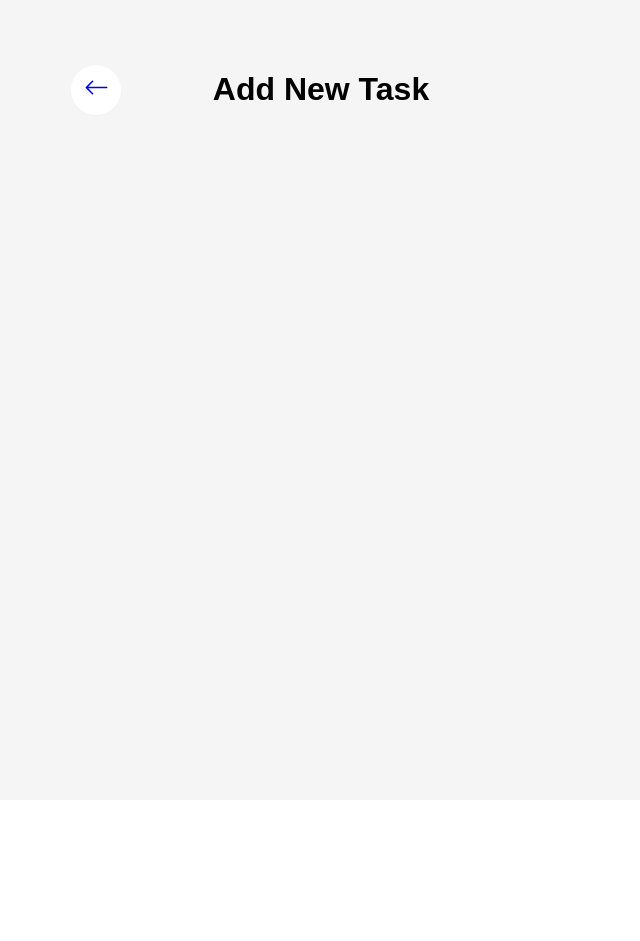
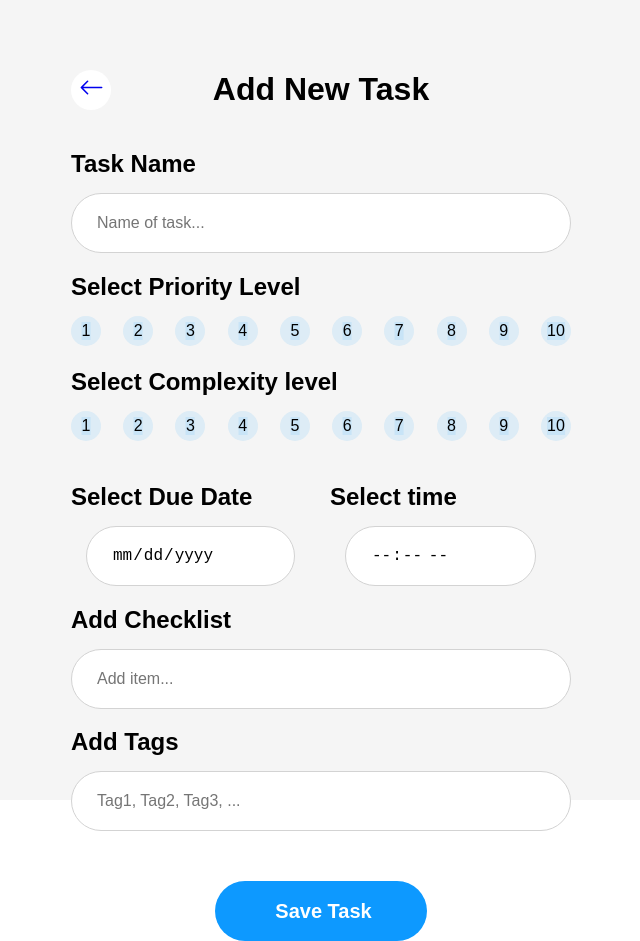
Before and after one commit to Maks6831/todo-app, a React (Create React App) app: page /addtask in a window 1280 px wide. Shown: the whole page, without its empty margins (319-959 px from the left). Before the commit the page ends 800 px from the top, so only its background shows below. Built offline with nearby package versions, Linux system fonts and the light colour scheme.

Commit message:
finished styling of add task

```diff
--- a/src/App.css
+++ b/src/App.css
@@ -2,4 +2,5 @@
   text-align: center;
   background-color: rgb(245, 245, 245);
   font-family: sans-serif;
+  box-sizing: border-box;
 }
--- /dev/null
+++ b/src/components/Numlabel.js
@@ -0,0 +1,13 @@
+import React from 'react';
+import '../styles/Numlabel.css';
+
+export const Numlabel = ({number, name}) => {
+  return (
+    <div className='num-label'>
+      <input className='number-input' name={name} type='radio' value={number}/>
+      <div className='number-div'>
+        <div className='number-h4'>{number}</div>
+      </div>
+    </div>
+  )
+}
--- a/src/pages/AddTask.js
+++ b/src/pages/AddTask.js
@@ -2,9 +2,12 @@ import React from 'react'
 import { Link } from 'react-router-dom'
 import '../styles/AddTask.css';
 import { BsArrowLeft } from 'react-icons/bs';
+import { Numlabel } from '../components/Numlabel'
 
 
 export const AddTask = () => {
+  const numbers = [1,2,3,4,5,6,7,8,9,10];
+
   return (
     <div className='addTask-container'>
       <div className='task-inside'>
@@ -17,13 +20,75 @@ export const AddTask = () => {
           <h1>Add New Task</h1>
         </div>
         <div className='task-container'>
-          <div className='t-taskname'></div>
-          <div className='t-priority'></div>
-          <div className='t-complexity'></div>
-          <div className='t-time'></div>
-          <div className='t-checklist'></div>
-          <div className='t-tags'></div>
-          <div className='t-save-button'></div>
+          <div className='t-taskname'>
+            <h2 className='task-title'>Task Name</h2>
+            <label className='name-label'>
+              <input className='name-input' placeholder='Name of task...' type='text'></input>
+            </label>
+          </div>
+          <div className='t-number'>
+            <h2 className='task-title'>Select Priority Level</h2>
+            <label className='number-label' for='Priority'>
+              <div className='number-container'>
+              {
+                numbers.map((number)=>(
+                  <Numlabel
+                  number={number}
+                  name={'Priority'}
+                  />
+                ))
+              }
+              </div>
+            </label>
+          </div>
+          <div className='t-number'>
+            <h2 className='task-title'>Select Complexity level</h2>
+            <label className='number-label' for='Complexity'>
+              <div className='number-container'>
+              {
+                numbers.map((number)=>(
+                  <Numlabel
+                  number={number}
+                  name={'Complexity'}
+                  />
+                ))
+              }
+              </div>
+            </label>
+          </div>
+          <div className='t-time'>
+            <div className='t-cont-little'>
+              <h2 className='task-title'>Select Due Date</h2>
+              <label for='date' className='date-time'>
+                <input name='date' type='date'/>
+              </label>
+            </div>
+            <div className='t-cont-little'>
+              <h2 className='task-title'>Select time</h2>
+              <label for='time' className='date-time'>
+                <input name='time' type='time'/>
+              </label>
+            </div>
+          </div>
+          <div className='t-checklist'>
+            <h2 className='task-title'>Add Checklist</h2>
+            <label for='list'>
+              <input placeholder='Add item...' name='list' type='text'/>
+            </label>
+          </div>
+          <div className='t-tags'>
+            <h2 className='task-title'>Add Tags</h2>
+            <label for='tags'>
+              <input placeholder='Tag1, Tag2, Tag3, ...' name='tags' type='text'/>
+            </label>
+          </div>
+          <div className='t-save-button'>
+            <div>
+              <button className='savetask-button'>
+                <h2 className='task-button-name'>Save Task</h2>
+              </button>
+            </div>
+          </div>
         </div>
 
       </div>
--- a/src/styles/AddTask.css
+++ b/src/styles/AddTask.css
@@ -21,7 +21,7 @@
 .home-link {
     width: 30px;
     background-color: rgb(255, 255, 255);
-    padding: 10px;
+    padding: 5px;
     position: absolute;
     left: 0px;
     display: flex;
@@ -34,6 +34,88 @@
 
 }
 
-.home-link-s {
+.taskname {
+    display: flex;
+    flex-direction: column;
+    margin: 40px 0px 25px;
+}
+
+.task-title {
+    margin-bottom: 15px;
+    text-align: left;
+}
+
+.name-label {
+    width: 100%;
+}
+
+.name-input {
+    text-align: left;
+}
+
+input[type="text"], input[type="date"], input[type="time"]{
+    font-size: 16px;
+    height: 60px;
+    width: 100%;
+    border-radius: 30px;
+    border: 1px solid lightgray;
+    box-sizing: border-box;
+    padding: 25px;
 
 }
+
+input[type="date"]::-webkit-calendar-picker-indicator, input[type="time"]::-webkit-calendar-picker-indicator {
+    background: none;
+}
+
+
+
+.number-label {
+    display: flex;
+
+}
+
+.number-container {
+    display: flex;
+    width: 470px;
+    justify-content: space-between;
+}
+
+
+.t-number {
+    height: 60px;
+    margin-bottom: 35px;
+}
+
+.t-time {
+    display: flex;
+    width: 100%;
+    justify-content: center
+}
+
+.date-time {
+    padding-left: 15px;
+}
+
+.t-cont-little {
+    width: 100%;
+    padding-right: 50px;
+}
+
+
+.t-save-button {
+    width: 500px;
+    margin-top: 50px;
+}
+
+.savetask-button {
+    border: none;
+    color: white;
+    background-color: rgb(13, 153, 255);
+    height: 60px;
+    border-radius: 30px;
+    padding: 0px 50px 0px 50px;
+
+
+
+}
--- /dev/null
+++ b/src/styles/Numlabel.css
@@ -0,0 +1,32 @@
+.num-label {
+    position: relative;
+
+}
+
+.number-input {
+    position: absolute;
+    z-index: 1;
+    opacity: 0;
+    width: 30px;
+    height: 30px;
+    cursor: pointer;
+
+}
+
+.number-div {
+    position: absolute;
+    z-index: 0;
+    border-radius: 100%;
+    height: 30px;
+    width: 30px;
+    background-color: rgba(13, 153, 255, 0.1);
+}
+
+.number-h4 {
+    position: absolute;
+    top: 50%;
+    left: 50%;
+    transform: translate(-50%, -50%);
+    background-color: rgba(13, 153, 255, 0.1);
+
+}
```
